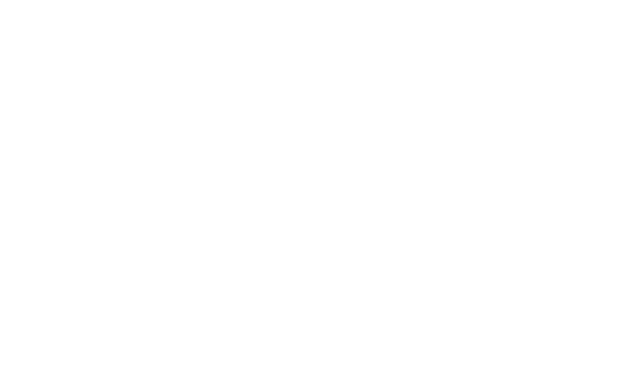
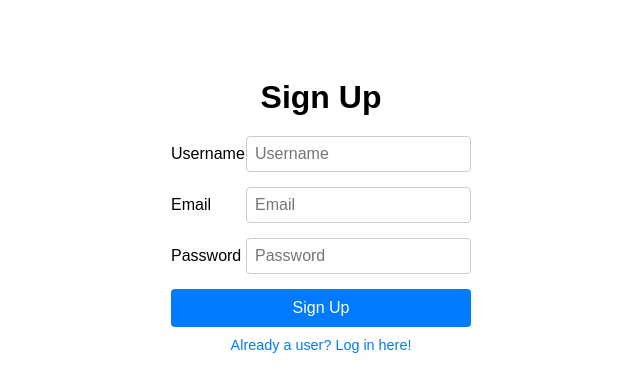
Before and after one commit to websivu-projekti/movie-website-project, a React (Create React App) app in the folder frontend/: page /signup in a window 1280 px wide. Before the commit this address had no page. Shown: the top 392 px of the page, without its empty margins (319-959 px from the left). Built offline with nearby package versions, Linux system fonts and the light colour scheme.

Commit message:
Lisätty login- ja signup-sivujen raamit ja niille reitit app.js

```diff
--- a/frontend/src/App.js
+++ b/frontend/src/App.js
@@ -1,12 +1,17 @@
 import React from "react"
 import { BrowserRouter as Router, Routes, Route } from "react-router-dom"
 import Home from "./pages/Home"
+import Login from "./pages/Login"
+import Signup from "./pages/Signup"
+
 
 function App() {
   return (
     <Router>
       <Routes>
         <Route path="/" element={<Home />} />
+        <Route path="/login" element={<Login />} />
+        <Route path="/signup" element={<Signup />} />
       </Routes>
     </Router>
   )
--- /dev/null
+++ b/frontend/src/pages/Login.js
@@ -0,0 +1,105 @@
+import React, { useState } from "react"
+import { Link } from "react-router-dom"
+
+function Login() {
+  const [username, setUsername] = useState("")
+  const [password, setPassword] = useState("")
+
+  const handleSubmit = (e) => {
+    e.preventDefault()
+    console.log("Login submitted", { username, password })
+  }
+
+  const styles = {
+    container: {
+      display: "flex",
+      flexDirection: "column",
+      alignItems: "center",
+      justifyContent: "flex-start",
+      minHeight: "100vh",
+      paddingTop: "50px",
+      fontFamily: "Arial, sans-serif",
+    },
+    title: {
+      fontSize: "2rem",
+      marginBottom: "20px",
+      fontWeight: "bold",
+    },
+    form: {
+      display: "flex",
+      flexDirection: "column",
+      gap: "15px",
+      width: "300px",
+    },
+    field: {
+      display: "flex",
+      flexDirection: "row",
+      alignItems: "center",
+    },
+    label: {
+      width: "80px",
+      fontSize: "1rem",
+      fontWeight: "normal",
+    },
+    input: {
+      flex: 1,
+      padding: "8px",
+      fontSize: "1rem",
+      color: "#000",
+      border: "1px solid #ccc",
+      borderRadius: "4px",
+    },
+    button: {
+      padding: "10px",
+      fontSize: "1rem",
+      backgroundColor: "#007BFF",
+      color: "#fff",
+      border: "none",
+      cursor: "pointer",
+      borderRadius: "4px",
+    },
+    link: {
+      marginTop: "10px",
+      textAlign: "center",
+      color: "#007BFF",
+      textDecoration: "none",
+      fontSize: "0.9rem",
+    },
+  }
+
+  return (
+    <div style={styles.container}>
+      <h1 style={styles.title}>Log In</h1>
+      <form style={styles.form} onSubmit={handleSubmit}>
+        <div style={styles.field}>
+          <label style={styles.label}>Username</label>
+          <input
+            type="text"
+            placeholder="Username"
+            value={username}
+            onChange={(e) => setUsername(e.target.value)}
+            style={styles.input}
+          />
+        </div>
+        <div style={styles.field}>
+          <label style={styles.label}>Password</label>
+          <input
+            type="password"
+            placeholder="Password"
+            value={password}
+            onChange={(e) => setPassword(e.target.value)}
+            style={styles.input}
+          />
+        </div>
+        <button type="submit" style={styles.button}>
+          Log In
+        </button>
+      </form>
+      <Link to="/signup" style={styles.link}>
+        Not yet an user? Sign up here!
+      </Link>
+    </div>
+  )
+}
+
+export default Login
--- /dev/null
+++ b/frontend/src/pages/Signup.js
@@ -0,0 +1,114 @@
+import React, { useState } from "react"
+import { Link } from "react-router-dom"
+
+function SignUp() {
+  const [username, setUsername] = useState("")
+  const [email, setEmail] = useState("")
+  const [password, setPassword] = useState("")
+
+  const handleSubmit = (e) => {
+    e.preventDefault()
+    console.log("Sign up submitted", { username, email, password })
+  }
+
+  const styles = {
+    container: {
+      display: "flex",
+      flexDirection: "column",
+      alignItems: "center",
+      justifyContent: "flex-start",
+      minHeight: "100vh",
+      paddingTop: "50px",
+      fontFamily: "Arial, sans-serif",
+    },
+    title: {
+      fontSize: "2rem",
+      marginBottom: "20px",
+    },
+    form: {
+      display: "flex",
+      flexDirection: "column",
+      gap: "15px",
+      width: "300px",
+    },
+    field: {
+      display: "flex",
+      flexDirection: "row",
+      alignItems: "center",
+    },
+    label: {
+      width: "80px",
+      fontSize: "1rem",
+    },
+    input: {
+      flex: 1,
+      padding: "8px",
+      fontSize: "1rem",
+      color: "#000",
+      border: "1px solid #ccc",
+      borderRadius: "4px",
+    },
+    button: {
+      padding: "10px",
+      fontSize: "1rem",
+      backgroundColor: "#007BFF",
+      color: "#fff",
+      border: "none",
+      cursor: "pointer",
+      borderRadius: "4px",
+    },
+    link: {
+      marginTop: "10px",
+      textAlign: "center",
+      color: "#007BFF",
+      textDecoration: "none",
+      fontSize: "0.9rem",
+    },
+  }
+
+  return (
+    <div style={styles.container}>
+      <h1 style={styles.title}>Sign Up</h1>
+      <form style={styles.form} onSubmit={handleSubmit}>
+        <div style={styles.field}>
+          <label style={styles.label}>Username</label>
+          <input
+            type="text"
+            placeholder="Username"
+            value={username}
+            onChange={(e) => setUsername(e.target.value)}
+            style={styles.input}
+          />
+        </div>
+        <div style={styles.field}>
+          <label style={styles.label}>Email</label>
+          <input
+            type="email"
+            placeholder="Email"
+            value={email}
+            onChange={(e) => setEmail(e.target.value)}
+            style={styles.input}
+          />
+        </div>
+        <div style={styles.field}>
+          <label style={styles.label}>Password</label>
+          <input
+            type="password"
+            placeholder="Password"
+            value={password}
+            onChange={(e) => setPassword(e.target.value)}
+            style={styles.input}
+          />
+        </div>
+        <button type="submit" style={styles.button}>
+          Sign Up
+        </button>
+      </form>
+      <Link to="/login" style={styles.link}>
+        Already a user? Log in here!
+      </Link>
+    </div>
+  )
+}
+
+export default SignUp
```
